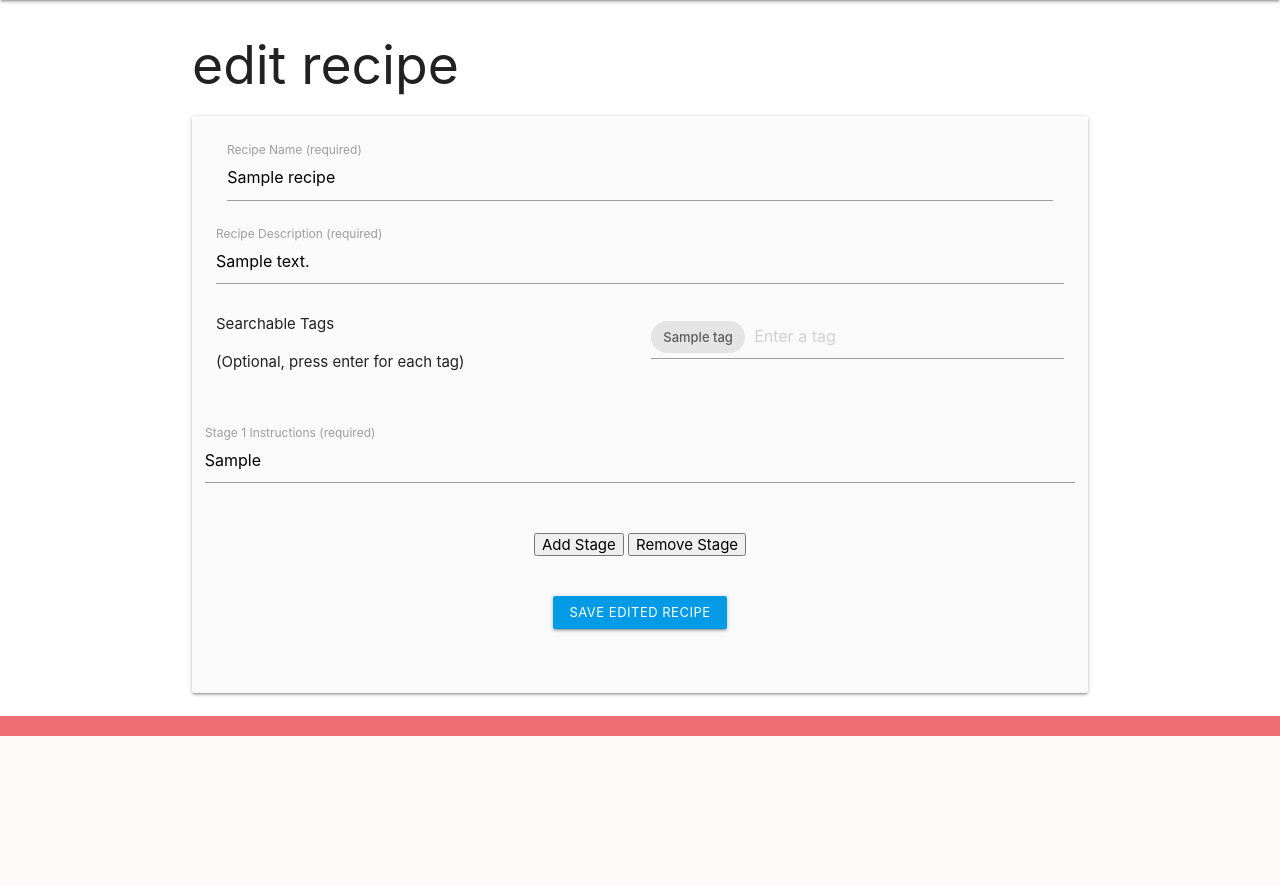
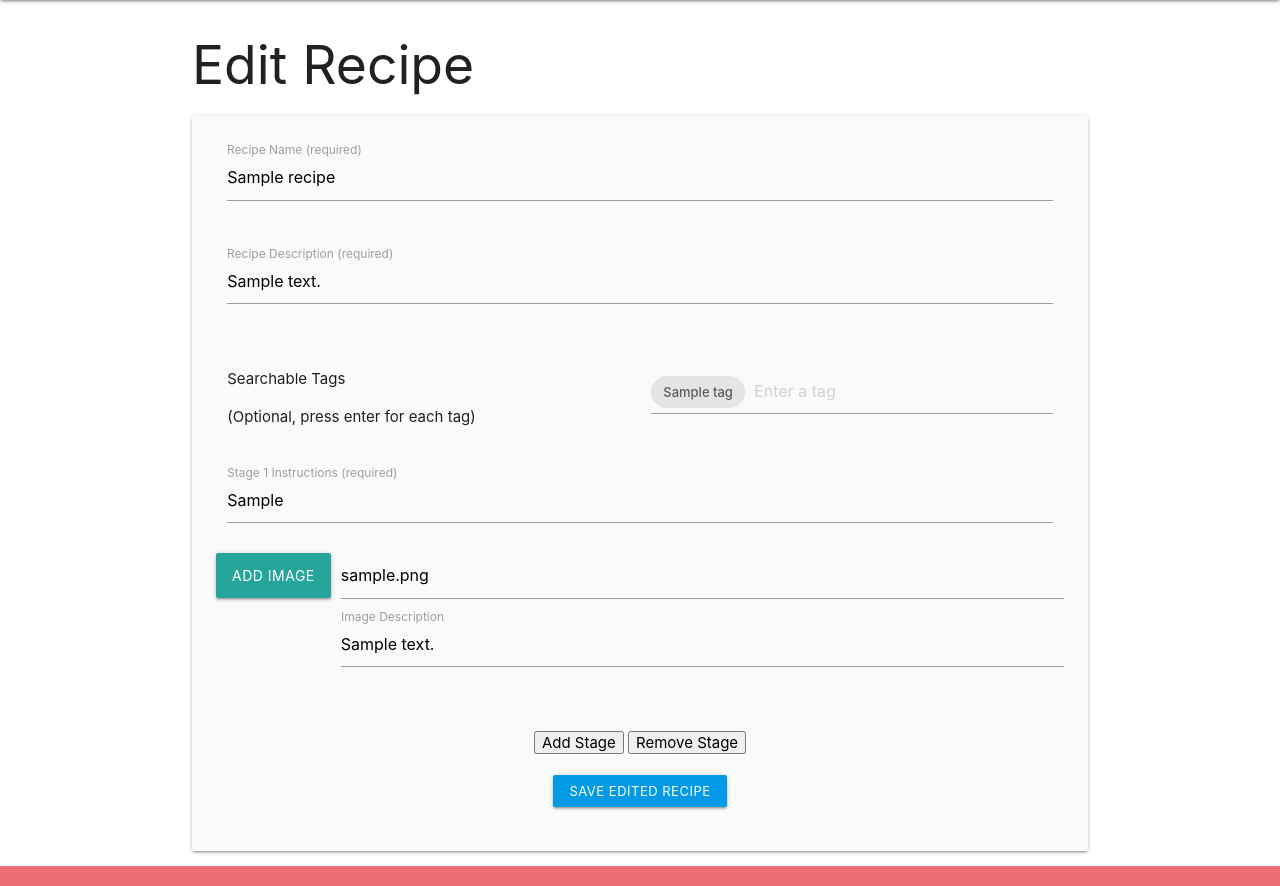
Before and after one commit to monkphin/Colour-Forge, a Flask app: page /edit_recipe/1 in a window 1280 px wide. Shown: the part 64-950 px from the top of the page. Before the commit the page ends 800 px from the top, so only its background shows below. Run offline with Flask 3, Linux system fonts and the light colour scheme; tables that the repository leaves empty hold one stand-in row (values such as "Sample post").

Commit message:
started to build out image editing template

```diff
--- a/colourforge/templates/edit_recipe.html
+++ b/colourforge/templates/edit_recipe.html
@@ -1,9 +1,10 @@
 {% extends "base.html" %}
 {% block content %}
 
-<h2>edit recipe</h2>
+<h2>Edit Recipe</h2>
+
 <div class="row card-panel grey lighten-5">
-  <form class="col s12" method="POST" action={{ url_for('edit_recipe', recipe_id=recipe.recipe_id) }} enctype="multipart/form-data">
+  <form class="col s12" method="POST" action="{{ url_for('edit_recipe', recipe_id=recipe.recipe_id) }}" enctype="multipart/form-data">
 
     <div class="row">
       <div class="input-field col s12">
@@ -11,13 +12,17 @@
         <input id="recipe_name" name="recipe_name" minlength="5" maxlength="55" type="text" class="validate" value="{{ recipe.recipe_name }}" required>
         <label for="recipe_name">Recipe Name (required)</label>
       </div>
+    </div>
 
     <div class="row">
       <div class="input-field col s12">
         <!-- Recipe Description field -->
         <textarea id="recipe_desc" name="recipe_desc" class="materialize-textarea" required>{{ recipe.recipe_desc }}</textarea>
         <label for="recipe_desc">Recipe Description (required)</label>
-          <!-- tags field -->
+      </div>
+    </div>
+
+    <!-- Tags field -->
     <div class="row">
       <div class="col s6">
         <p>Searchable Tags</p>
@@ -39,18 +44,30 @@
         <input type="hidden" name="tags" id="tags_input">
       </div>
     </div>
-          </div>
+
+    <!-- Stages for Instructions -->
     <div class="row">
       {% for stage in recipe.stages %}
-              <!-- Instructions -->
         <div class="input-field col s12">
-                <textarea id="instructions_{{ stage.stage_num }}" name="instructions[]" class="materialize-textarea input" required>{{ stage.instructions }}</textarea>
-                <label for="instructions_{{ stage.stage_num }}">Stage  {{ stage.stage_num }} Instructions (required)</label>
+          <textarea id="instructions_{{ stage.stage_num }}" name="instructions[]" class="materialize-textarea" required>{{ stage.instructions }}</textarea>
+          <label for="instructions_{{ stage.stage_num }}">Stage {{ stage.stage_num }} Instructions (required)</label>
+        </div>
+        <div class="file-field input-field">
+          <div class="btn">
+            <span>Add Image</span>
+            <input type="file" name="images[]" accept="image/*">
+          </div>
+          <div class="file-path-wrapper">
+            <input class="file-path validate" type="text" placeholder="Add an optional image for stage 1" value="{{ stage.recipe_images[0].thumbnail_url }}">
+            <!-- Alt Text field -->
+            <div class="input-field">
+              <textarea id="image_desc_1" name="image_desc[]" class="materialize-textarea">{{ stage.recipe_images[0].alt_text }}</textarea>
+              <label for="image_desc_1">Image Description</label>
+            </div>
+          </div>
         </div>
       {% endfor %}
     </div>
-          <!-- Image upload handling -->
-
 
     <!-- Buttons to handle adding/deleting rows -->
     <div class="row">
@@ -59,19 +76,14 @@
         <button type="button" class="remove_field">Remove Stage</button>
       </div>
     </div>
-        </div>
 
     <!-- Button to submit the recipe -->
     <div class="row">
       <div class="col s12 center-align">
-            <button type="submit" class="btn-small light-blue darken-1">
-              Save Edited Recipe
-            </button>
+        <button type="submit" class="btn-small light-blue darken-1">Save Edited Recipe</button>
       </div>
     </div>
 
-      </div>
-    </div>
   </form>
 </div>
 
```
Lines whose indentation alone changed are shown as unchanged.
